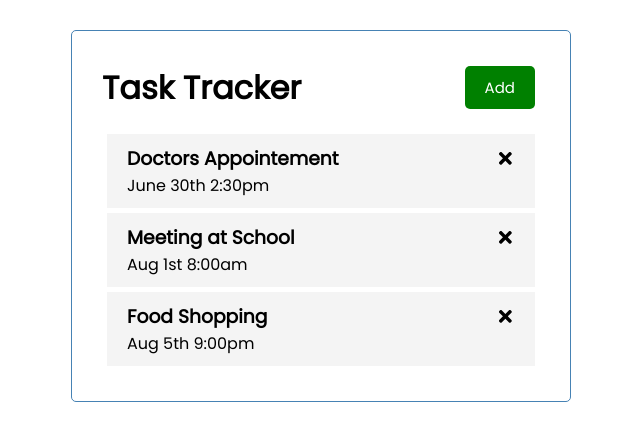
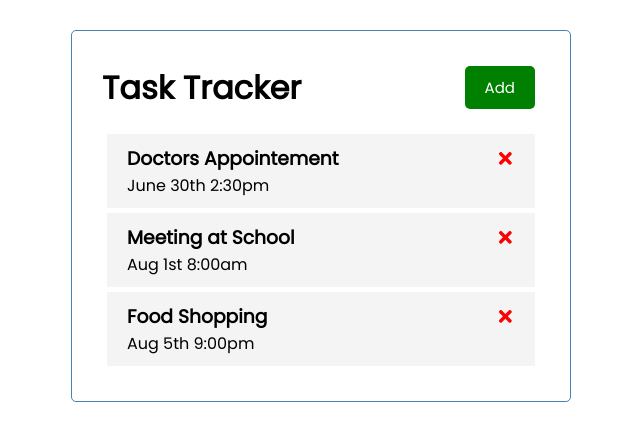
Before and after one commit to Yitzhak-Njenga/tast-tracker, a React (Create React App) app: page / in a window 1280 px wide. Shown: the top 440 px of the page, without its empty margins (319-959 px from the left). Built offline with nearby package versions, Linux system fonts and the light colour scheme.

Commit message:
added delete function

```diff
--- a/src/App.js
+++ b/src/App.js
@@ -23,11 +23,14 @@
     }
 
 ])
-
+// delete task
+      const deleteTask = (id)=>{
+        setTasks(tasks.filter((task=> task.id !==id)))
+      }
   return(
     <div className='container'>
       <Header/>
-      <Tasks tasks={tasks}/>
+      <Tasks tasks={tasks} onDelete={deleteTask}/>
     </div>
   )
  }
--- a/src/components/Task.js
+++ b/src/components/Task.js
@@ -1,8 +1,8 @@
 import {FaTimes} from 'react-icons/fa'
-const Task = ({task}) => {
+const Task = ({task,onDelete}) => {
   return (
     <div className='task'>
-        <h3>{task.text} <FaTimes/> </h3>
+        <h3>{task.text} <FaTimes style={{color:'red',cursor:'pointer'}} onClick={()=>onDelete(task.id)}/> </h3>
         <p>{task.day}</p>
 
      </div>
--- a/src/components/Tasks.js
+++ b/src/components/Tasks.js
@@ -1,10 +1,12 @@
 import Task  from "./Task"
-const Tasks = ({tasks}) => {
+const Tasks = ({tasks,onDelete}) => {
 
   return (
     <>
     {/* getting text for each task with a specic id */}
-        {tasks.map((task) =>(<Task  key={task.id} task={task}/>))}
+        {tasks.map((task) =>(<Task  key={task.id} task={task}
+        onDelete={onDelete}
+        />))}
 
     </>
   )
```
